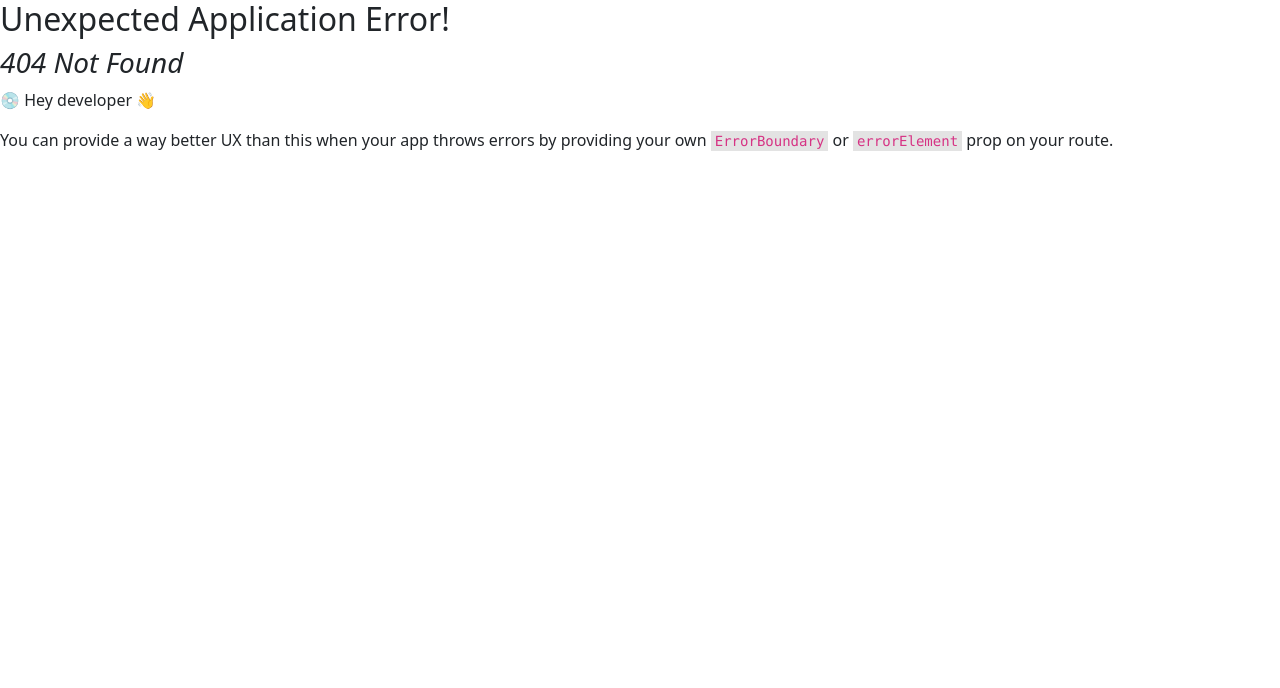
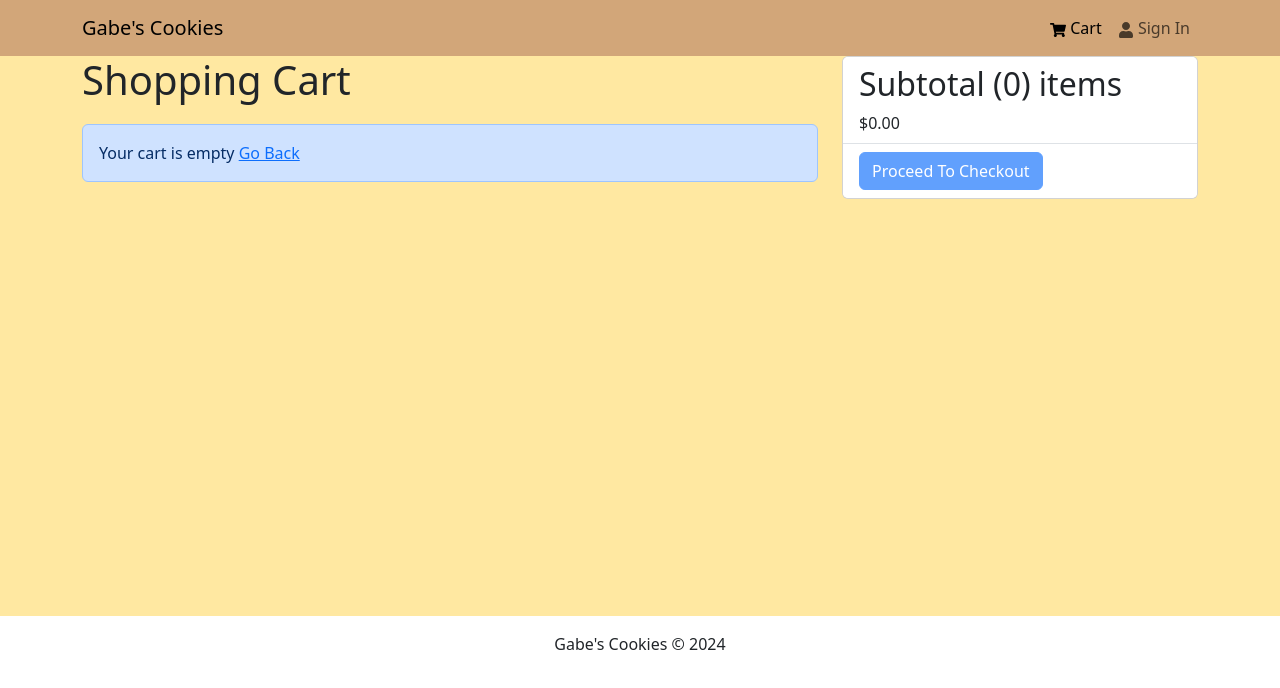
Before and after one commit to wagnergabe/Gabes-Cookies, a React (Create React App) app in the folder frontend/: page /cart in a window 1280 px wide. Before the commit this address had no page. Shown: the top 688 px of the page. Built offline with nearby package versions, Linux system fonts and the light colour scheme.

Commit message:
think i fixed state issue...

```diff
--- a/frontend/src/components/Header.jsx
+++ b/frontend/src/components/Header.jsx
@@ -1,8 +1,12 @@
-import { Navbar, Nav, Container } from 'react-bootstrap';
+import { Navbar, Nav, Container, Badge } from 'react-bootstrap';
 import { FaShoppingCart, FaUser } from 'react-icons/fa';
 import { LinkContainer } from 'react-router-bootstrap';
+import { useSelector } from 'react-redux';
 
 const Header = () => {
+
+    const { cartItems } = useSelector((state) => state.cart);
+    console.log('Cart Items:', cartItems);
     return (
         <header>
         <Navbar  expand="lg" collapseOnSelect>
@@ -13,6 +17,13 @@ const Header = () => {
                 <Nav className="ms-auto">
                     <LinkContainer to="/cart"><Nav.Link>
                     <FaShoppingCart /> Cart
+                    {
+                        cartItems.length > 0 && (
+                            <Badge pill bg="info" style={{marginLeft: '5px'}}>
+                            { cartItems.reduce((a, b) => a + b.qty, 0)}
+                            </Badge>
+                        )
+                    }
                     </Nav.Link></LinkContainer>
                     <LinkContainer to="/login"><Nav.Link>
                     <FaUser /> Sign In
--- a/frontend/src/index.js
+++ b/frontend/src/index.js
@@ -6,6 +6,7 @@ import reportWebVitals from './reportWebVitals';
 import 'bootstrap/dist/css/bootstrap.min.css';
 import HomeScreen from './screens/HomeScreen';
 import CookieScreen from './screens/CookieScreen';
+import CartScreen from './screens/CartScreen';
 import {
   createBrowserRouter,
   createRoutesFromElements,
@@ -20,6 +21,7 @@ const router= createBrowserRouter(
     <Route path="/" element={<App />} >
     <Route path='/' index={true} element={<HomeScreen />} />
     <Route path='/cookie/:id' element={<CookieScreen />} />
+    <Route path='/cart' element={<CartScreen />} />
     </Route>
   )
 )
--- /dev/null
+++ b/frontend/src/screens/CartScreen.jsx
@@ -0,0 +1,116 @@
+import { Link, useNavigate } from 'react-router-dom';
+import { useDispatch, useSelector } from 'react-redux';
+import {
+  Row,
+  Col,
+  ListGroup,
+  Image,
+  Form,
+  Button,
+  Card,
+} from 'react-bootstrap';
+import { FaTrash } from 'react-icons/fa';
+import Message from '../components/Message';
+import { addToCart, removeFromCart } from '../slices/cartSlice';
+
+const CartScreen = () => {
+  const navigate = useNavigate();
+  const dispatch = useDispatch();
+
+  const cart = useSelector((state) => state.cart);
+  const { cartItems } = cart;
+
+
+  const addToCartHandler = async (cookie, qty) => {
+    dispatch(addToCart({ ...cookie, qty }));
+  };
+
+  const removeFromCartHandler = async (id) => {
+    dispatch(removeFromCart(id));
+  };
+
+  const checkoutHandler = () => {
+    navigate('/login?redirect=/shipping');
+  };
+
+  return (
+    <Row>
+      <Col md={8}>
+        <h1 style={{ marginBottom: '20px' }}>Shopping Cart</h1>
+        {cartItems.length === 0 ? (
+          <Message>
+            Your cart is empty <Link to='/'>Go Back</Link>
+          </Message>
+        ) : (
+          <ListGroup variant='flush'>
+            {cartItems.map((item) => (
+              <ListGroup.Item key={item._id}>
+                <Row>
+                  <Col md={2}>
+                    <Image src={item.image} alt={item.name} fluid rounded />
+                  </Col>
+                  <Col md={3}>
+                    <Link to={`/product/${item._id}`}>{item.name}</Link>
+                  </Col>
+                  <Col md={2}>${item.price}</Col>
+                  <Col md={2}>
+                    <Form.Control
+                      as='select'
+                      value={item.qty}
+                      onChange={(e) =>
+                        addToCartHandler(item, Number(e.target.value))
+                      }
+                    >
+                      {[...Array(item.countInStock).keys()].map((x) => (
+                        <option key={x + 1} value={x + 1}>
+                          {x + 1}
+                        </option>
+                      ))}
+                    </Form.Control>
+                  </Col>
+                  <Col md={2}>
+                    <Button
+                      type='button'
+                      variant='light'
+                      onClick={() => removeFromCartHandler(item._id)}
+                    >
+                      <FaTrash />
+                    </Button>
+                  </Col>
+                </Row>
+              </ListGroup.Item>
+            ))}
+          </ListGroup>
+        )}
+      </Col>
+      <Col md={4}>
+        <Card>
+          <ListGroup variant='flush'>
+            <ListGroup.Item>
+              <h2>
+                Subtotal ({cartItems.reduce((acc, item) => acc + item.qty, 0)})
+                items
+              </h2>
+              $
+              {cartItems
+                .reduce((acc, item) => acc + item.qty * item.price, 0)
+                .toFixed(2)}
+            </ListGroup.Item>
+            <ListGroup.Item>
+              <Button
+                type='button'
+                className='btn-block'
+                disabled={cartItems.length === 0}
+                onClick={checkoutHandler}
+              >
+                Proceed To Checkout
+              </Button>
+            </ListGroup.Item>
+          </ListGroup>
+        </Card>
+      </Col>
+    </Row>
+  );
+};
+
+export default CartScreen;
--- a/frontend/src/slices/cartSlice.js
+++ b/frontend/src/slices/cartSlice.js
@@ -13,28 +13,31 @@ const cartSlice = createSlice({
     reducers: {
         addToCart: (state, action) => {
             const item = action.payload;
-            const existingItem = state.cartItems.find(x => x.id === item.id);
+            const existingItem = state.cartItems.find((x) => x._id === item._id);
 
             // Ensure price and qty are numbers
-            item.price = parseFloat(item.price);
-            item.qty = parseInt(item.qty, 10);
+
 
             if (existingItem) {
-                existingItem.qty += item.qty;
+                state.cartItems = state.cartItems.map(x => x._id === existingItem._id ? item : x);
             } else {
-                state.cartItems.push(item);
+                state.cartItems = [...state.cartItems, item];
             }
 
           //debugging
-            console.log('Cart Items:', state.cartItems);
-            console.log('Item Price:', item.price);
-            console.log('Item Quantity:', item.qty);
+
             return updateCart(state);
 
         },
+        removeFromCart: (state, action) => {
+            state.cartItems = state.cartItems.filter((x) => x._id !== action.payload);
+            return updateCart(state);
+
+
+        }
     },
 });
 
-export const { addToCart } = cartSlice.actions;
+export const { addToCart, removeFromCart } = cartSlice.actions;
 
 export default cartSlice.reducer;
--- a/frontend/src/utils/cartUtils.js
+++ b/frontend/src/utils/cartUtils.js
@@ -9,7 +9,8 @@ export const updateCart = (state) => {
 
     state.totalPrice = (Number(state.itemPrice) + Number(state.shippingPrice) + Number(state.taxPrice)).toFixed(2);
 
-    localStorage.setItem('cartItems', JSON.stringify(state.cartItems));
+    localStorage.setItem('cart', JSON.stringify(state))
+    localStorage.removeItem(['cartItems']);
 
     return state;
 }
```
